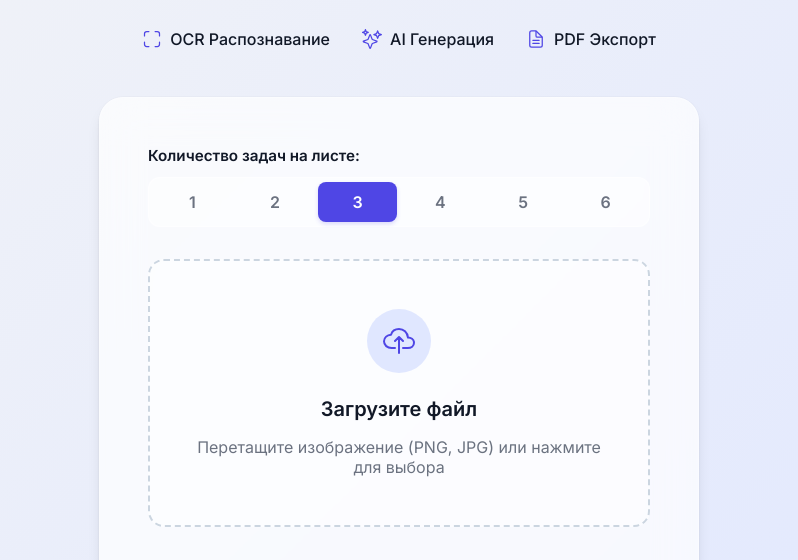
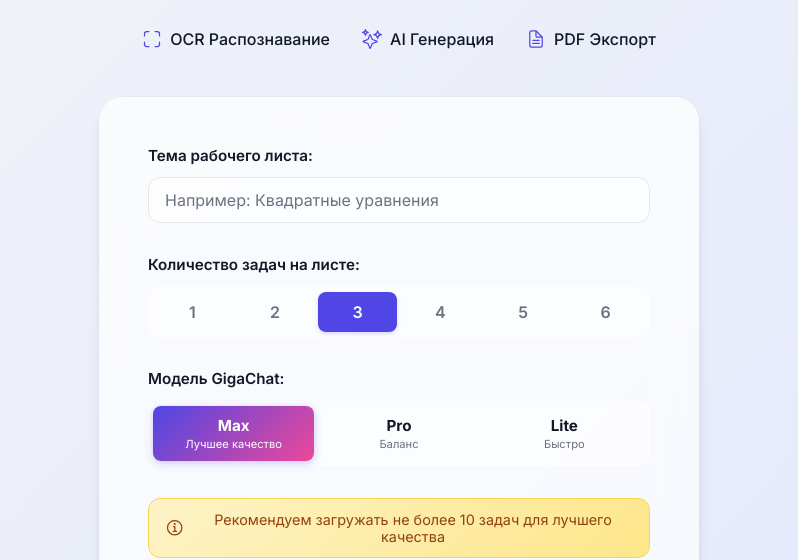
Before and after one commit to pavelneumoin/worksheet-creator, a plain HTML site: page frontend/index.html in a window 1280 px wide. Shown: the part 258-818 px from the top of the page, without its empty margins (241-1039 px from the left). Drawn offline with nearby package versions, Linux system fonts and the light colour scheme.

Commit message:
Add model selector, topic field, improved prompts, Render deployment config

```diff
--- a/frontend/index.html
+++ b/frontend/index.html
@@ -43,6 +43,11 @@
         <main class="app-container">
             <div class="glass-panel">
                 <div class="settings-panel">
+                    <label class="settings-label">Тема рабочего листа:</label>
+                    <input type="text" id="topicInput" class="topic-input" placeholder="Например: Квадратные уравнения">
+                </div>
+
+                <div class="settings-panel">
                     <label class="settings-label">Количество задач на листе:</label>
                     <div class="task-count-selector">
                         <input type="radio" name="taskCount" id="t1" value="1">
@@ -65,6 +70,34 @@
                     </div>
                 </div>
 
+                <div class="settings-panel">
+                    <label class="settings-label">Модель GigaChat:</label>
+                    <div class="model-selector">
+                        <input type="radio" name="gigaModel" id="mMax" value="GigaChat-Max" checked>
+                        <label for="mMax">
+                            <span class="model-name">Max</span>
+                            <span class="model-desc">Лучшее качество</span>
+                        </label>
+
+                        <input type="radio" name="gigaModel" id="mPro" value="GigaChat-Pro">
+                        <label for="mPro">
+                            <span class="model-name">Pro</span>
+                            <span class="model-desc">Баланс</span>
+                        </label>
+
+                        <input type="radio" name="gigaModel" id="mLite" value="GigaChat">
+                        <label for="mLite">
+                            <span class="model-name">Lite</span>
+                            <span class="model-desc">Быстро</span>
+                        </label>
+                    </div>
+                </div>
+
+                <div class="tip-banner">
+                    <ion-icon name="information-circle-outline"></ion-icon>
+                    <span>Рекомендуем загружать не более 10 задач для лучшего качества</span>
+                </div>
+
                 <div class="upload-zone" id="uploadZone">
                     <div class="upload-content">
                         <div class="icon-box">
@@ -81,7 +114,7 @@
         </main>
 
         <footer>
-            <p>Powered by Yandex Cloud & LaTeX</p>
+            <p>Powered by GigaChat & LaTeX</p>
         </footer>
     </div>
     <script src="script.js"></script>
--- a/frontend/script.js
+++ b/frontend/script.js
@@ -12,6 +12,14 @@ document.getElementById('fileInput').addEventListener('change', async (e) => {
     // Get selected task count
     const taskCount = document.querySelector('input[name="taskCount"]:checked').value;
     formData.append('task_count', taskCount);
+
+    // Get topic
+    const topic = document.getElementById('topicInput').value || 'Рабочий лист';
+    formData.append('topic', topic);
+
+    // Get selected model
+    const gigaModel = document.querySelector('input[name="gigaModel"]:checked').value;
+    formData.append('model', gigaModel);
 
     const statusDiv = document.getElementById('status');
     statusDiv.innerHTML = '<p>Обработка... Пожалуйста, подождите.</p><div class="loader"></div>';
@@ -47,6 +55,8 @@ document.getElementById('fileInput').addEventListener('change', async (e) => {
                     const formData2 = new FormData();
                     formData2.append('original_text', result.original_text);
                     formData2.append('task_count', taskCount);
+                    formData2.append('model', gigaModel);
+                    formData2.append('topic', topic);
 
                     const resp2 = await fetch('/api/generate_similar', {
                         method: 'POST',
--- a/frontend/style.css
+++ b/frontend/style.css
@@ -167,6 +167,57 @@ h1 {
     color: var(--primary);
 }
 
+/* Model Selector */
+.model-selector {
+    display: flex;
+    background: rgba(255, 255, 255, 0.5);
+    border-radius: 12px;
+    padding: 4px;
+    border: 1px solid rgba(255, 255, 255, 0.5);
+    gap: 4px;
+}
+
+.model-selector input[type="radio"] {
+    display: none;
+}
+
+.model-selector label {
+    flex: 1;
+    text-align: center;
+    padding: 10px 8px;
+    cursor: pointer;
+    border-radius: 8px;
+    transition: all 0.2s ease;
+    display: flex;
+    flex-direction: column;
+    gap: 2px;
+}
+
+.model-selector .model-name {
+    font-weight: 700;
+    font-size: 0.95rem;
+    color: var(--text-main);
+}
+
+.model-selector .model-desc {
+    font-size: 0.7rem;
+    color: var(--text-muted);
+}
+
+.model-selector input[type="radio"]:checked+label {
+    background: linear-gradient(135deg, var(--primary), var(--secondary));
+    box-shadow: 0 2px 8px rgba(79, 70, 229, 0.3);
+}
+
+.model-selector input[type="radio"]:checked+label .model-name,
+.model-selector input[type="radio"]:checked+label .model-desc {
+    color: white;
+}
+
+.model-selector label:hover:not(:active) {
+    background: rgba(255, 255, 255, 0.8);
+}
+
 /* Upload Zone */
 .upload-zone {
     border: 2px dashed #cbd5e0;
@@ -287,3 +338,44 @@ footer {
         gap: 0.5rem;
     }
 }
+
+/* Topic Input */
+.topic-input {
+    width: 100%;
+    padding: 12px 16px;
+    border: 1px solid var(--border);
+    border-radius: 12px;
+    font-size: 1rem;
+    font-family: 'Inter', sans-serif;
+    background: rgba(255, 255, 255, 0.5);
+    transition: all 0.2s;
+}
+
+.topic-input:focus {
+    outline: none;
+    border-color: var(--primary);
+    box-shadow: 0 0 0 3px rgba(79, 70, 229, 0.1);
+}
+
+.topic-input::placeholder {
+    color: var(--text-muted);
+}
+
+/* Tip Banner */
+.tip-banner {
+    display: flex;
+    align-items: center;
+    gap: 8px;
+    padding: 12px 16px;
+    background: linear-gradient(135deg, #fef3c7, #fde68a);
+    border-radius: 12px;
+    color: #92400e;
+    font-size: 0.9rem;
+    margin-bottom: 1.5rem;
+    border: 1px solid #fcd34d;
+}
+
+.tip-banner ion-icon {
+    font-size: 1.25rem;
+    flex-shrink: 0;
+}
--- a/requirements.txt
+++ b/requirements.txt
@@ -2,3 +2,5 @@ flask
 flask-cors
 requests
 gigachat
+gunicorn
+werkzeug
```
Also changed, not shown: render.yaml (added, +11 -0 lines), README.md, 6 other files.
